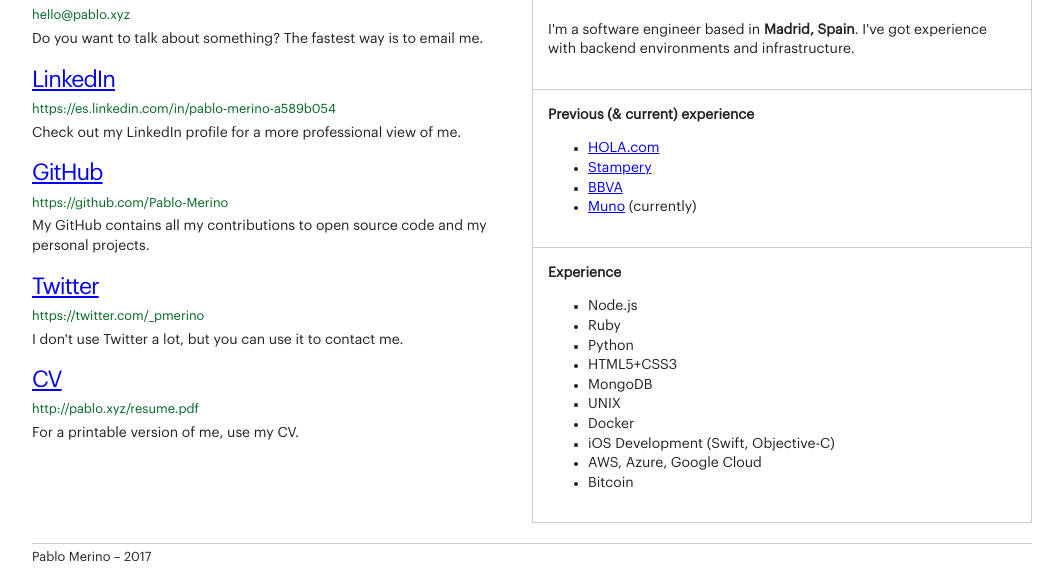
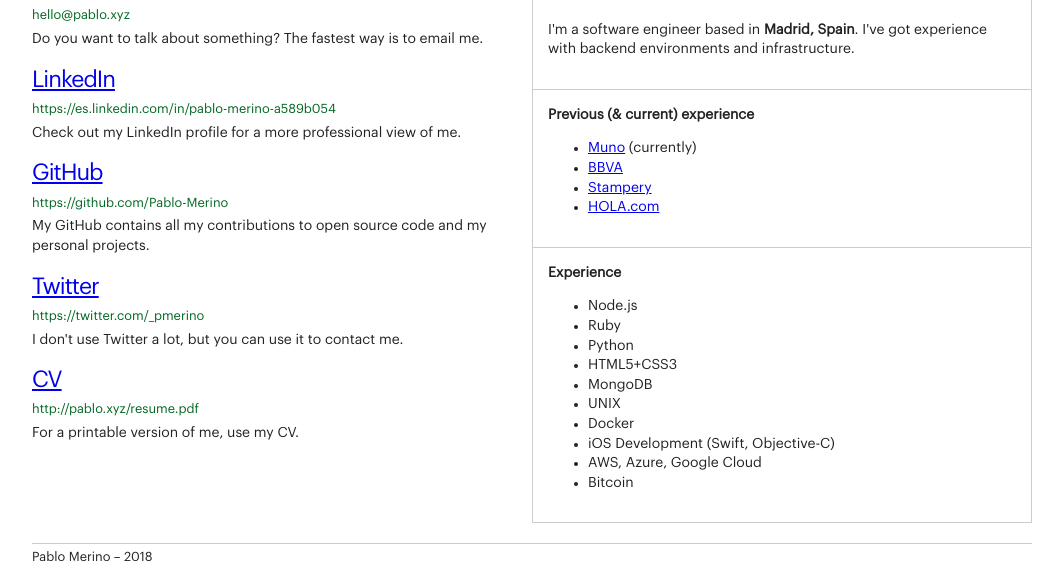
Before and after one commit to Pablo-Merino/pablo-merino.github.io, a plain HTML site: page index.html in a window 1280 px wide. Shown: the part 251-839 px from the top of the page, without its empty margins (108-1171 px from the left). Drawn offline with nearby package versions, Linux system fonts and the light colour scheme.

Commit message:
Modernising page

```diff
--- a/index.html
+++ b/index.html
@@ -26,7 +26,7 @@
                         <p>I'm available for any kind of sofware development consulting. My rates are negotiable, starting from €30/hour.</p>
                     </div>
                     <div class="search-result">
-                        <a href="mailto:hello@pablo.xyz">E-mail me</a>
+                        <a href="mailto:pablo.perso1995@gmail.com">E-mail me</a>
                         <small>hello@pablo.xyz</small>
                         <p>Do you want to talk about something? The fastest way is to email me.</p>
                     </div>
@@ -70,10 +70,10 @@
                         <div class="section">
                             <h4>Previous (& current) experience</h4>
                             <ul>
+                                <li><a href="https://www.somosmuno.com" target="_blank">Muno</a> (currently)</li>
+                                <li><a href="https://bbva.com" target="_blank">BBVA</a></li>
+                                <li><a href="https://stampery.com" target="_blank">Stampery</a></li>
                                 <li><a href="http://hola.com" target="_blank">HOLA.com</a></li>
-                                <li><a href="https://stampery.com" target="_blank">Stampery</a></li>
-                                <li><a href="https://bbva.com" target="_blank">BBVA</a></li>
-                                <li><a href="https://www.holamuno.com" target="_blank">Muno</a> (currently)</li>
                             </ul>
                         </div>
                         <hr/>
@@ -98,7 +98,7 @@
             </div>
             <footer>
                 <hr/>
-                <small>Pablo Merino – 2017</small>
+                <small>Pablo Merino – 2018</small>
             </footer>
         </main>
         <script src="https://code.jquery.com/jquery-1.12.0.min.js"></script>
```
Also changed, not shown: consulting.html (+1 -1 lines), humans.txt (deleted).
